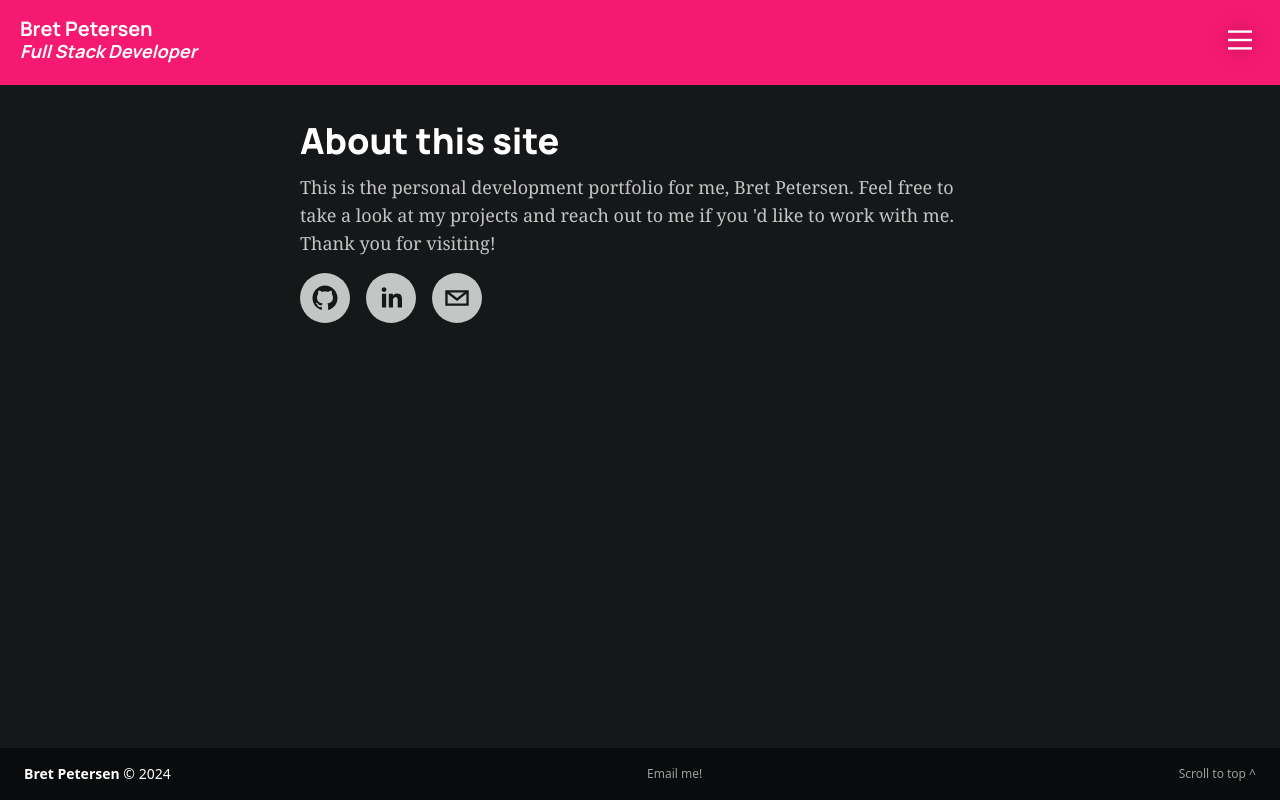
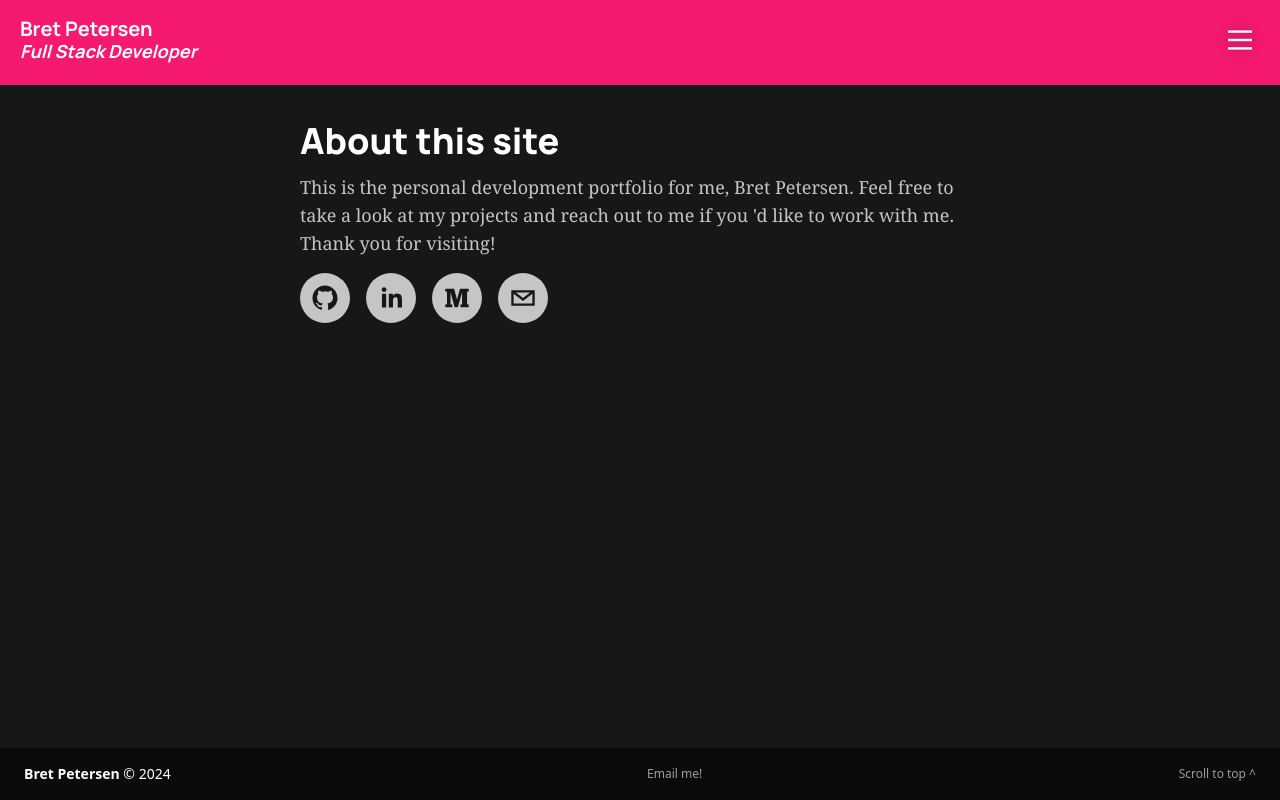
Before and after one commit to bretpeters3n/dev-portfolio-v2, a Next.js app: page /about in a window 1280 px wide. Built offline with nearby package versions, Linux system fonts and the light colour scheme; a web font is replaced by a local one.

Commit message:
Add Medium into SocialIcons component and add 'title' attribute to them for descriptive rollovers

```diff
--- a/components/SocialIcons.tsx
+++ b/components/SocialIcons.tsx
@@ -9,6 +9,7 @@ const SocialIcons = () => {
           fgColor="transparent"
           url="https://github.com/bretpeters3n"
           target="_blank"
+          title="Github: Bret Petersen"
         />
       </div>
       <div className="opacity-75 hover:opacity-100">
@@ -17,6 +18,16 @@ const SocialIcons = () => {
           fgColor="transparent"
           url="https://linkedin.com/in/bret-petersen/"
           target="_blank"
+          title="LinkedIn: Bret Petersen"
+        />
+      </div>
+      <div className="opacity-75 hover:opacity-100">
+        <SocialIcon
+          bgColor="white"
+          fgColor="transparent"
+          url="https://medium.com"
+          target="_blank"
+          title="Medium: Bret Petersen (blog posts)"
         />
       </div>
       <div className="opacity-75 hover:opacity-100">
@@ -25,6 +36,7 @@ const SocialIcons = () => {
           fgColor="transparent"
           url="mailto:bretpetersen@gmail.com"
           target="_blank"
+          title="Email: Bret Petersen"
         />
       </div>
     </div>
```
